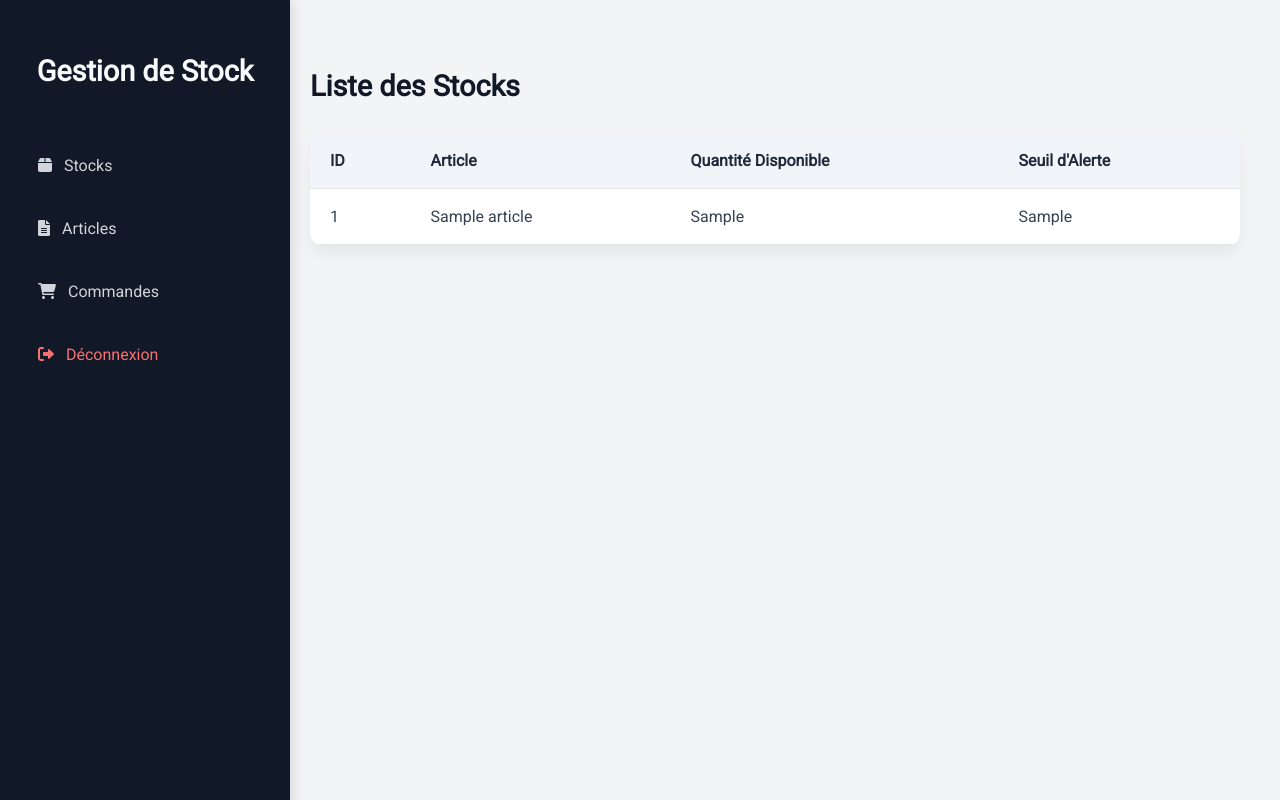
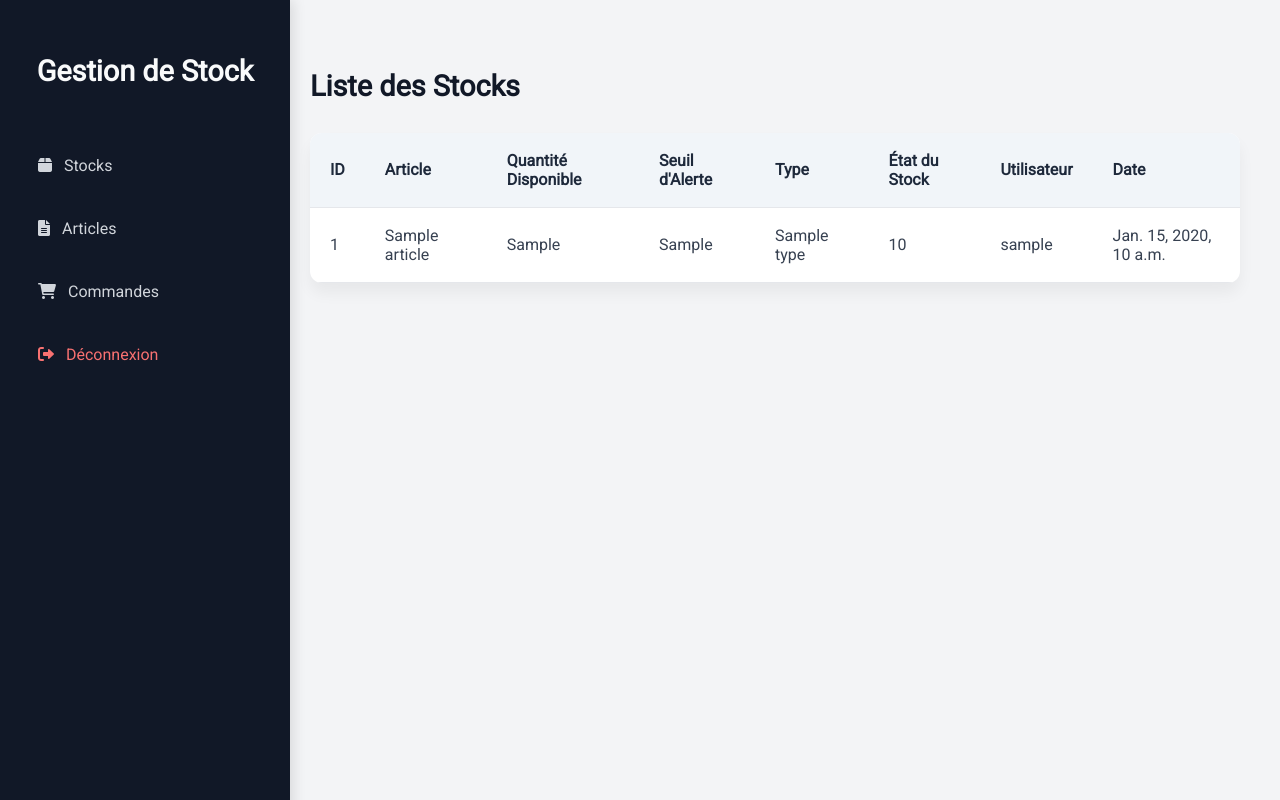
Before and after one commit to cypheredvortex/stockmanagement, a Django app: template templates/liststocks.html in a window 1280 px wide. Run offline with Django 3.2, Linux system fonts and the light colour scheme; the template is opened without the code that fills it: most values are stand-ins (such as "Sample title", 1, 10 or a date in 2020).

Commit message:
Update liststocks.html

```diff
--- a/templates/liststocks.html
+++ b/templates/liststocks.html
@@ -141,7 +141,7 @@
 <body>
     <div class="dashboard">
         <!-- Sidebar Navigation -->
-        <aside class="sidebar">
+      <aside class="sidebar">
             <h2><a href="{% url 'liststocks_view' %}" style="color: inherit; text-decoration: none;">Gestion de Stock</a></h2>
             <ul>
                 <li><a href="{% url 'list_stocks' %}"><i class="fas fa-box"></i> Stocks</a></li>
@@ -162,6 +162,10 @@
                         <th>Article</th>
                         <th>Quantité Disponible</th>
                         <th>Seuil d'Alerte</th>
+                        <th>Type</th>
+                        <th>État du Stock</th>
+                        <th>Utilisateur</th>
+                        <th>Date</th>
                     </tr>
                 </thead>
                 <tbody>
@@ -171,10 +175,14 @@
                             <td>{{ stock.article.nom }}</td>
                             <td>{{ stock.quantiteDisponible }}</td>
                             <td>{{ stock.seuilAlerte }}</td>
+                            <td>{{ stock.type }}</td>
+                            <td>{{ stock.etatStock }}</td>
+                            <td>{{ stock.utilisateur.username }}</td>
+                            <td>{{ stock.date }}</td>
                         </tr>
                     {% empty %}
                         <tr>
-                            <td colspan="4">Aucun stock trouvé.</td>
+                            <td colspan="8">Aucun stock trouvé.</td>
                         </tr>
                     {% endfor %}
                 </tbody>
```
